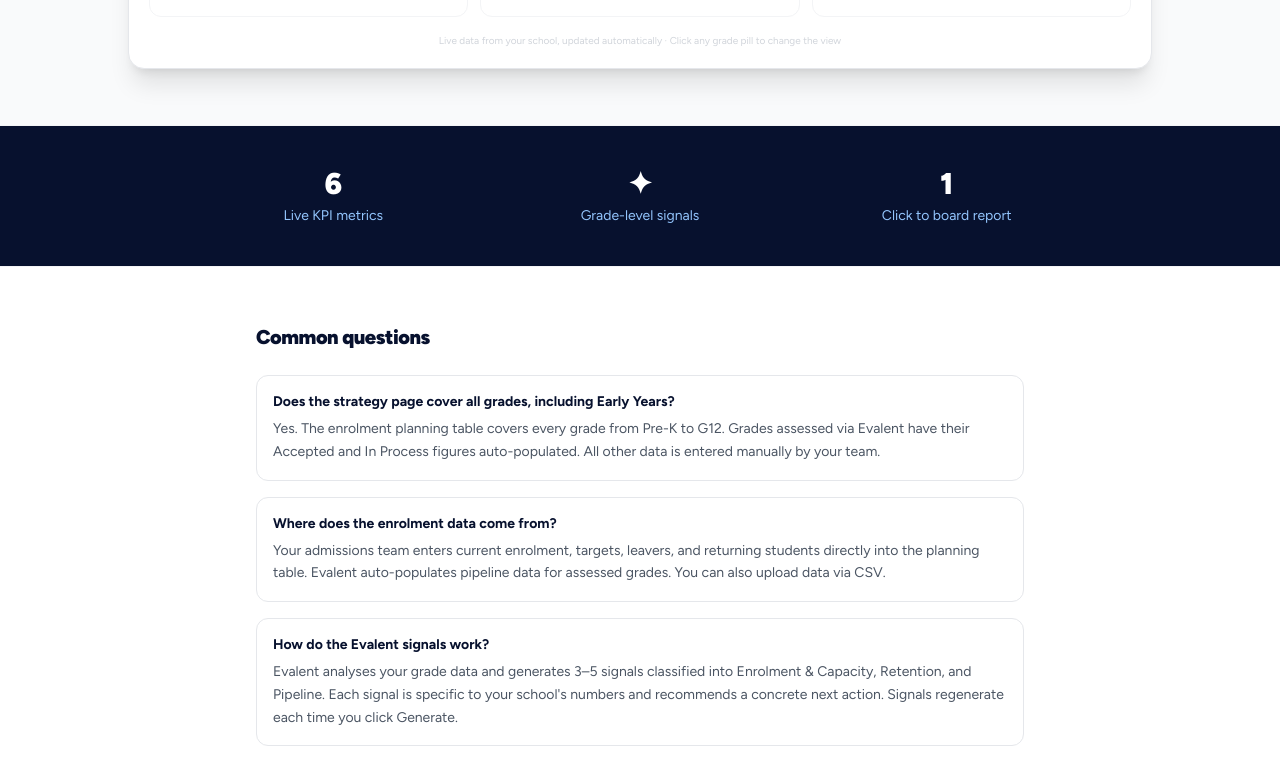
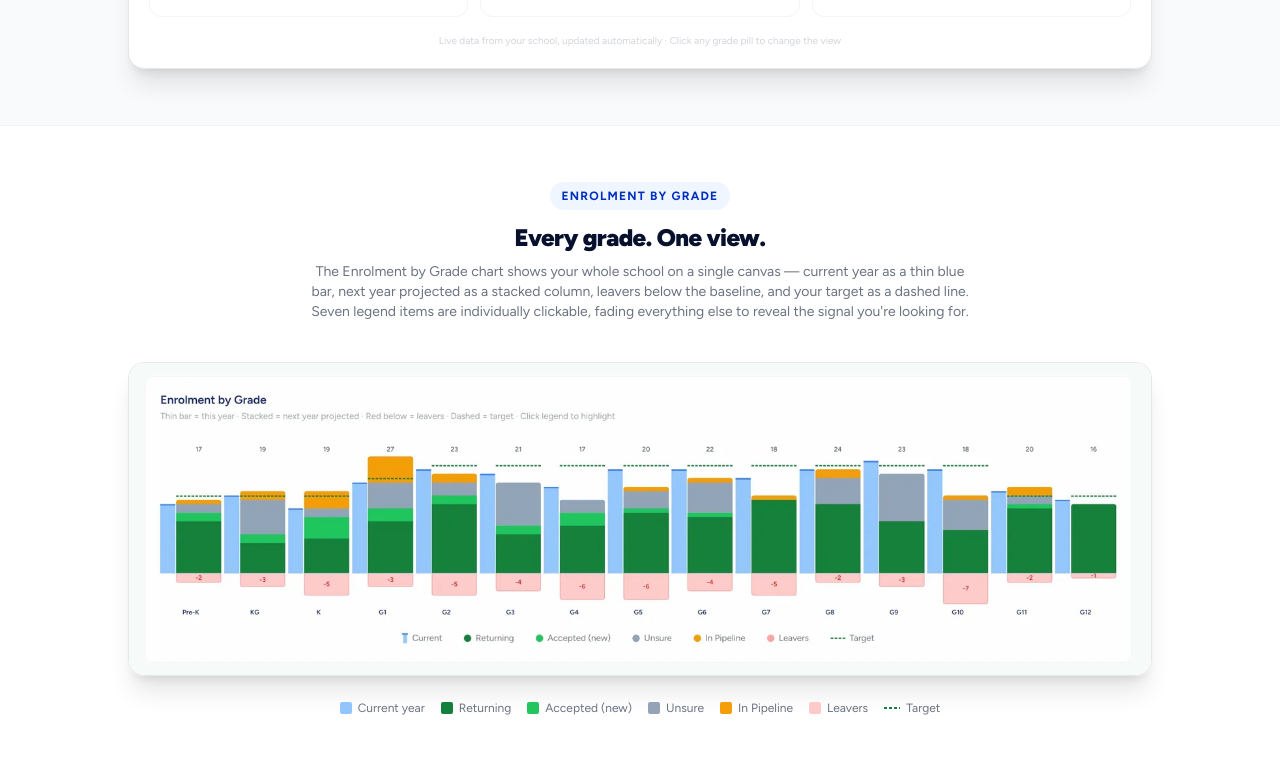
Before and after one commit to wigsbury-ui/evalent-marketing, a Next.js app: page /features/strategy in a window 1280 px wide. Shown: the part 2200-2962 px from the top of the page. Built offline with nearby package versions, Linux system fonts and the light colour scheme.

Commit message:
feat: add enrolment by grade chart section to strategy features page

```diff
--- a/src/app/features/strategy/page.tsx
+++ b/src/app/features/strategy/page.tsx
@@ -97,6 +97,48 @@ export default function Page() {
         </div>
       </section>
 
+      {/* ENROLMENT CHART */}
+      <section className="py-14 px-6 bg-white border-b border-gray-100">
+        <div className="max-w-5xl mx-auto">
+          <div className="text-center mb-10">
+            <div className="inline-flex items-center gap-2 bg-blue-50 text-brand text-xs font-bold tracking-widest px-3 py-1.5 rounded-full mb-3">ENROLMENT BY GRADE</div>
+            <h2 className="text-2xl font-black text-navy tracking-tight">Every grade. One view.</h2>
+            <p className="text-gray-500 text-sm mt-2 max-w-2xl mx-auto">
+              The Enrolment by Grade chart shows your whole school on a single canvas — current year as a thin blue bar, next year projected as a stacked column, leavers below the baseline, and your target as a dashed line. Seven legend items are individually clickable, fading everything else to reveal the signal you&apos;re looking for.
+            </p>
+          </div>
+          <div className="rounded-2xl overflow-hidden border border-gray-200 shadow-xl">
+            <img
+              src="/enrolment-chart.png"
+              alt="Enrolment by Grade chart showing all grades with stacked bars for returning students, accepted new, pipeline, and leavers below baseline"
+              className="w-full block"
+            />
+          </div>
+          <div className="flex flex-wrap justify-center gap-4 mt-6">
+            {([
+              { color: "#93c5fd", label: "Current year", dashed: false },
+              { color: "#15803d", label: "Returning", dashed: false },
+              { color: "#22c55e", label: "Accepted (new)", dashed: false },
+              { color: "#94a3b8", label: "Unsure", dashed: false },
+              { color: "#f59e0b", label: "In Pipeline", dashed: false },
+              { color: "#fecaca", label: "Leavers", dashed: false },
+              { color: "#15803d", label: "Target", dashed: true },
+            ] as { color: string; label: string; dashed: boolean }[]).map((item) => (
+              <div key={item.label} className="flex items-center gap-1.5">
+                {item.dashed ? (
+                  <svg width="16" height="10" viewBox="0 0 16 10" fill="none">
+                    <line x1="0" y1="5" x2="16" y2="5" stroke={item.color} strokeWidth="2" strokeDasharray="3 2"/>
+                  </svg>
+                ) : (
+                  <div className="w-3 h-3 rounded-sm flex-shrink-0" style={{ backgroundColor: item.color }} />
+                )}
+                <span className="text-xs text-gray-500">{item.label}</span>
+              </div>
+            ))}
+          </div>
+        </div>
+      </section>
+
       {/* STATS */}
       <section className="py-10 px-6 bg-navy">
         <div className="max-w-4xl mx-auto grid grid-cols-3 gap-6 text-center">
```
